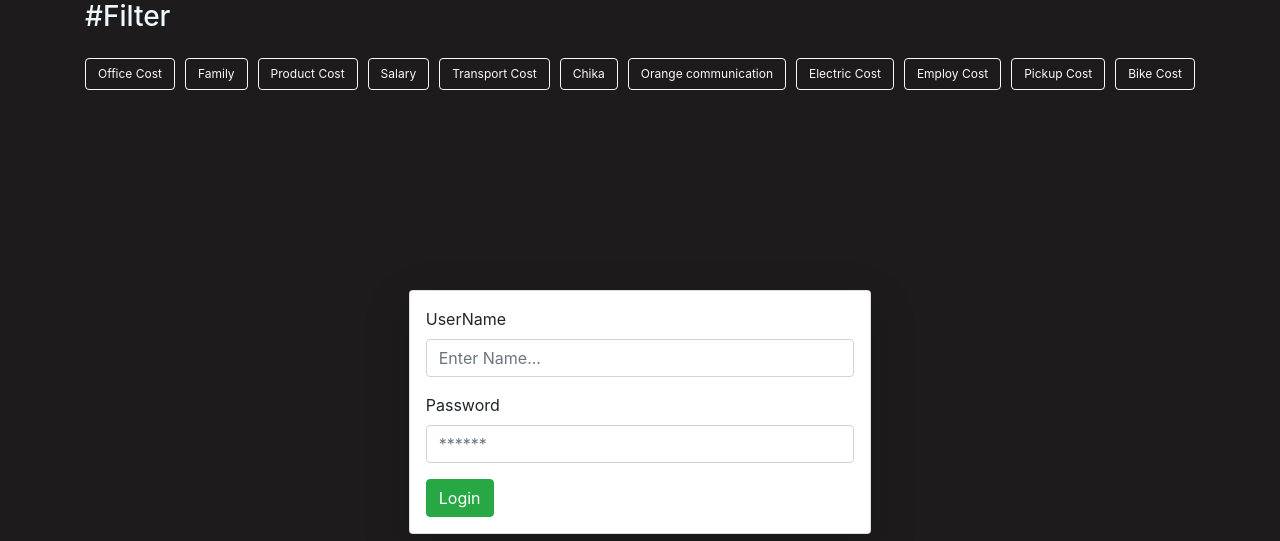
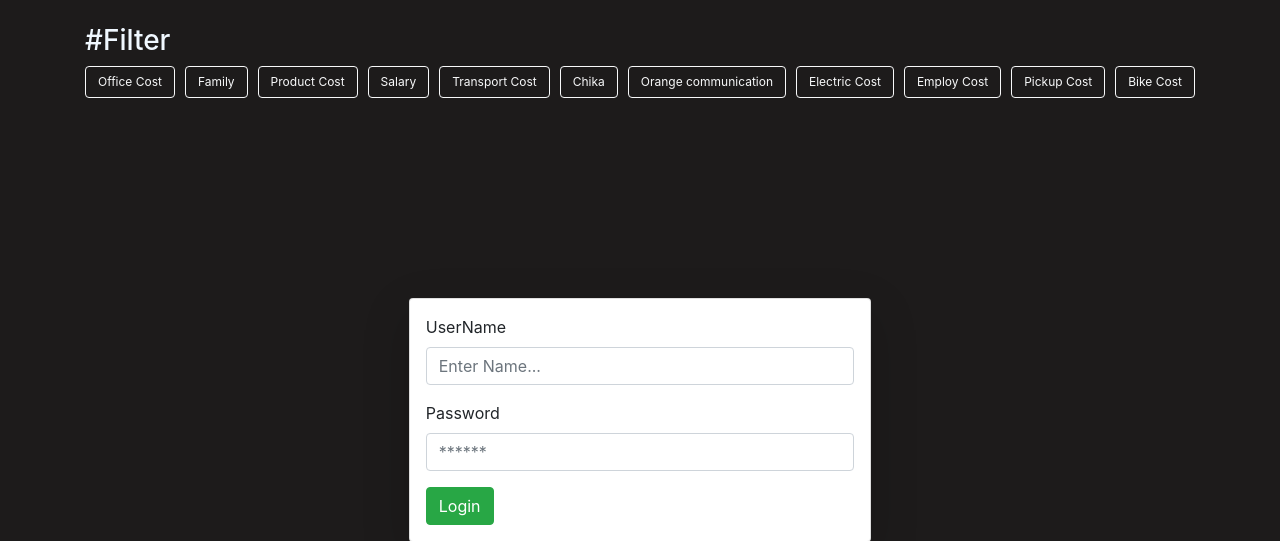
Before and after one commit to Semol2233/office, a Django app: a page that uses templates/base.html in a window 1280 px wide. Shown: the top 541 px of the page. Run offline with Django 3.2, Linux system fonts and the light colour scheme; some libraries are stand-ins or nearby versions.

Commit message:
djhssdsjss

```diff
--- a/templates/base.html
+++ b/templates/base.html
@@ -172,10 +172,10 @@
         <input type="submit" class="btn btn-success" value="Login">
     </form>
 </div> -->
-<div class="container mb-3">
+<div class="container mt-4">
     <h3 style="color: aliceblue;">#Filter</h3>
 </div>
-<div class="container d-flex justify-content-between mt-4">
+<div class="container d-flex justify-content-between mt-1">
    <a href="{% url 'vddvd' %}"><button type="button" style="font-size: 12px;" class="btn btn-outline-light">Office Cost</button></a>
 <a href="{% url 'family' %}"><button type="button" style="font-size: 12px;" class="btn btn-outline-light">Family</button></a>
 <a href="{% url 'prdouct' %}"><button type="button" style="font-size: 12px;" class="btn btn-outline-light">Product Cost</button></a>
```
